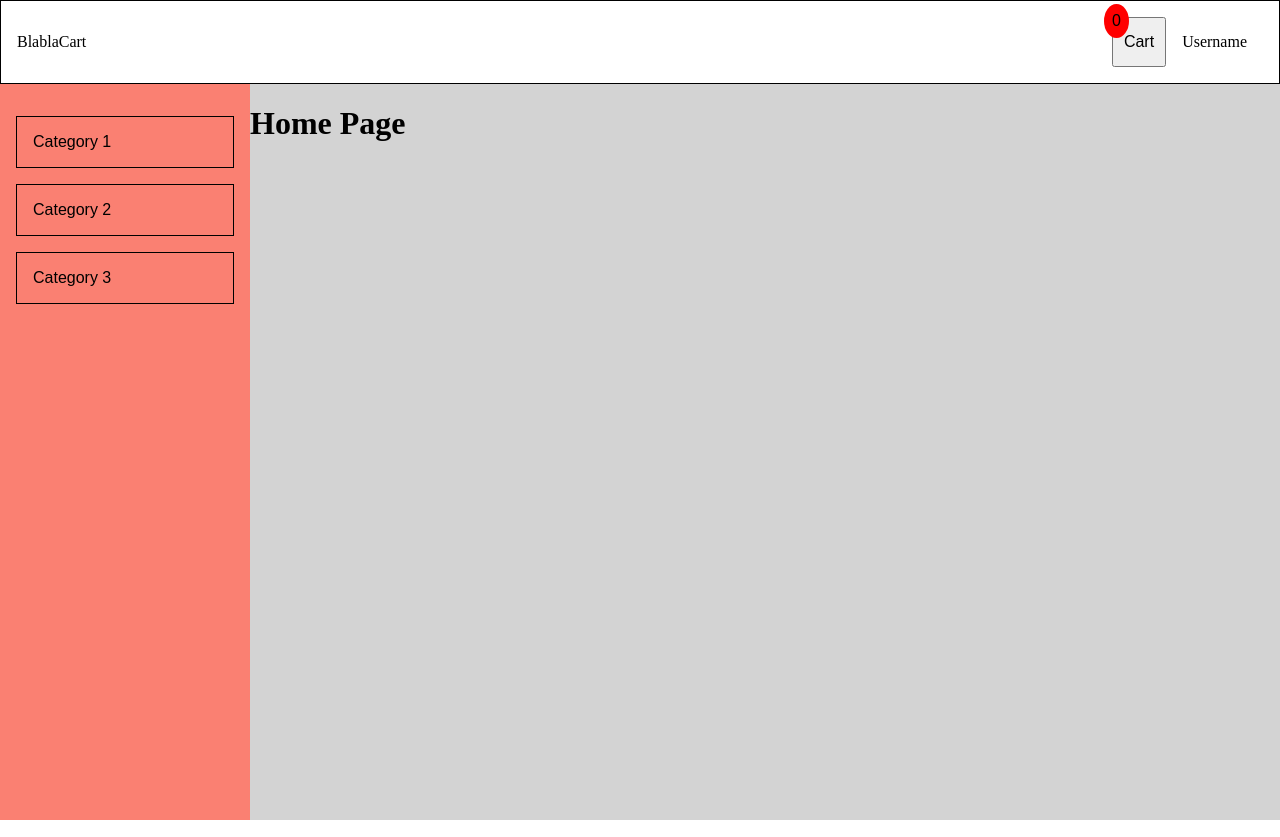
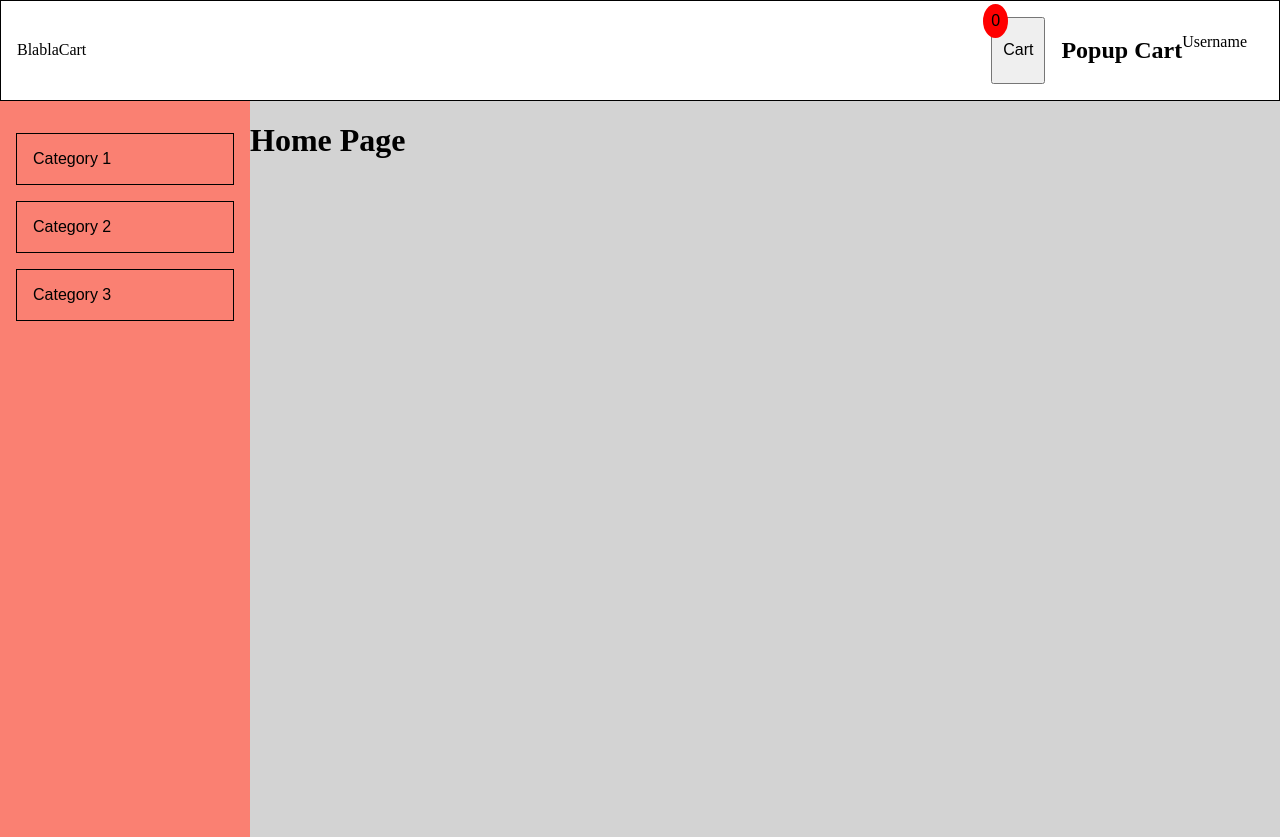
Before and after one commit to ShubhamChavhan09/shopping-cart, a React (Create React App) app: page / in a window 1280 px wide. Built offline with nearby package versions, Linux system fonts and the light colour scheme.

Commit message:
Imported the Popup component

```diff
--- a/src/components/Header.js/index.js
+++ b/src/components/Header.js/index.js
@@ -1,5 +1,6 @@
 import React, { useState } from "react";
 import styled from "styled-components";
+import PopUp from "../PopUp";
 
 const Header = () => {
   const [showPop, setShowPop] = useState(false);
@@ -17,6 +18,7 @@ const Header = () => {
         <Button onClick={toggle}>
           Cart<span>0</span>
         </Button>
+        <PopUp showPop={showPop} setShowPop={setShowPop} />
         <p>Username</p>
       </Container>
     </Nav>
```
